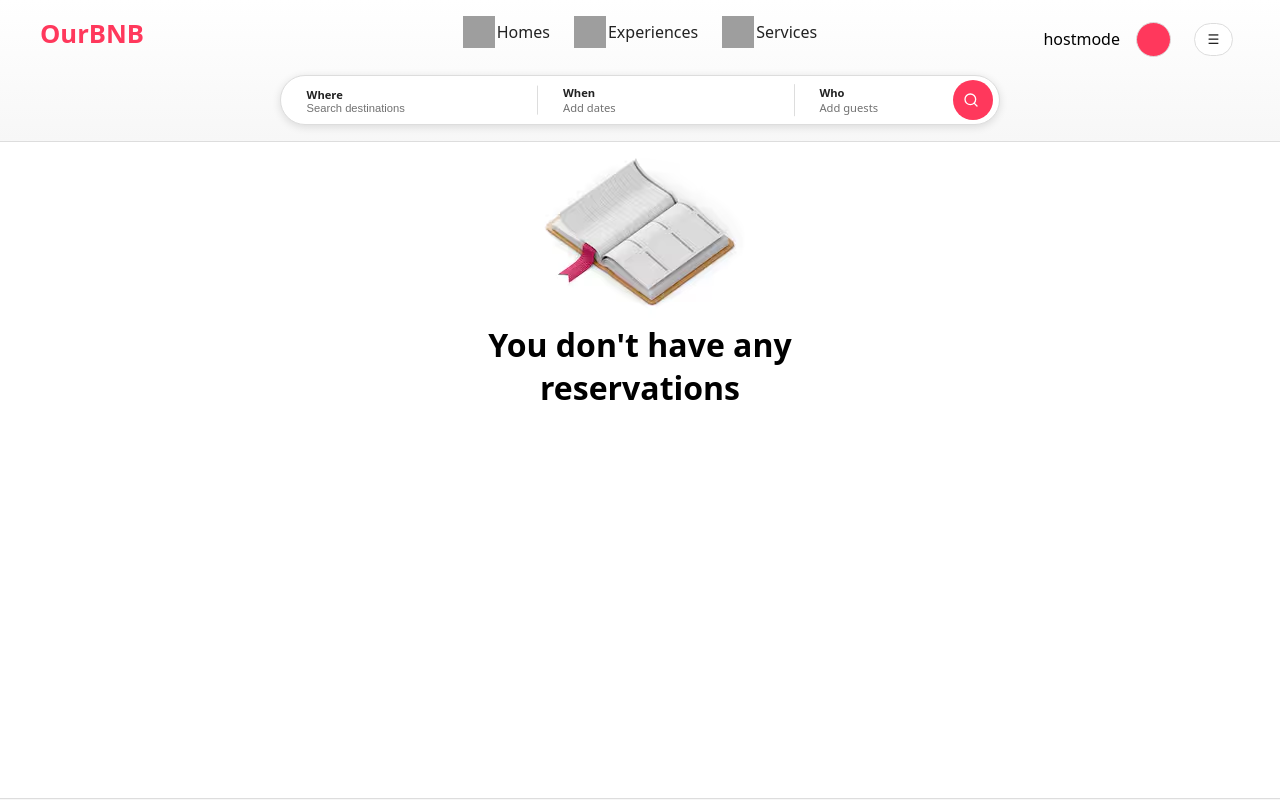
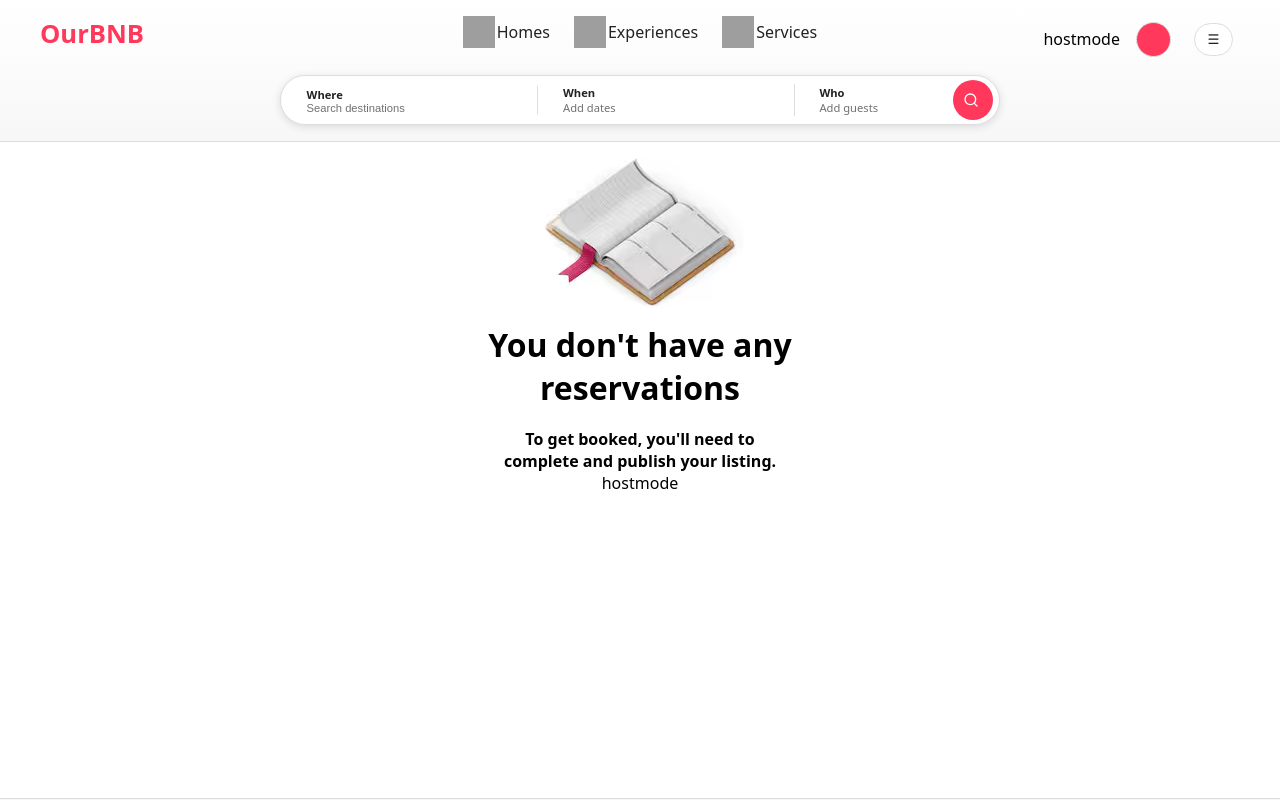
Before and after one commit to doomdie/FinalProjectFrontEnd, a React (Vite) app: page /hosting in a window 1280 px wide. Shown: the top 800 px of the page. Built offline with nearby package versions, Linux system fonts and the light colour scheme; grey boxes are pictures that could not be loaded.

Commit message:
more stuff

```diff
--- a/src/assets/styles/cmps/stay/BecomeAHost.css
+++ b/src/assets/styles/cmps/stay/BecomeAHost.css
@@ -180,6 +180,9 @@
     img {
         justify-content:center;
     }
+    h2 {
+        text-wrap: balance;
+    }
 
 }
 .image-flex-wrapper {
--- a/src/pages/HostMenu.jsx
+++ b/src/pages/HostMenu.jsx
@@ -1,4 +1,6 @@
 import React from 'react';
+import { NavLink, useLocation } from 'react-router-dom'
+
 import myLocalImage from '../data/image.avif'; // Where the heck do i put the image folder professionally again like.. Remember to ask boris!! Or the teacher
 
 export function HostMenu() {
@@ -8,7 +10,10 @@ export function HostMenu() {
             <img src={myLocalImage} alt="Host reservation" />
             </div>
             <h1>You don't have any reservations</h1>
-
+            <h2>To get booked, you'll need to complete and publish your listing.</h2>
+            <NavLink to="/become-a-host">
+						hostmode
+					</NavLink>
         </div>
     );
 }
```
